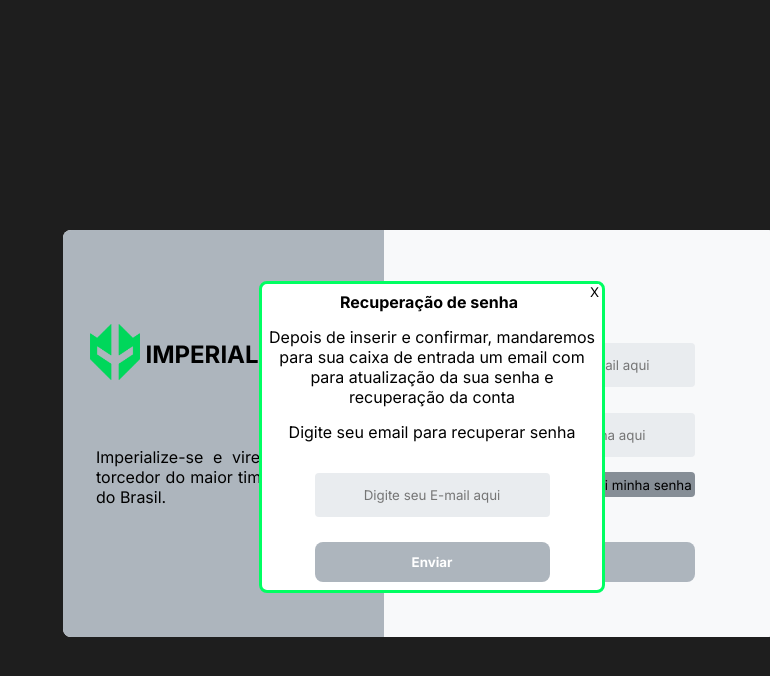
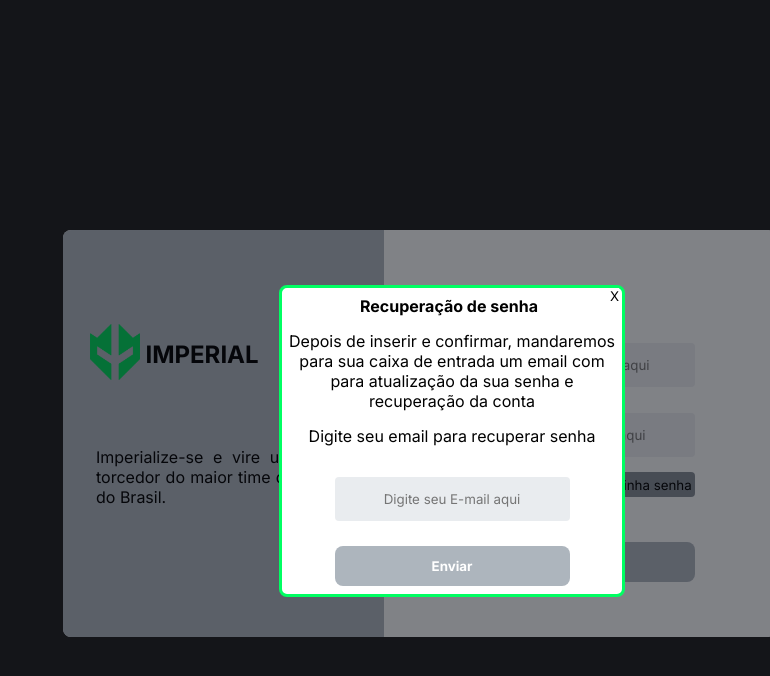
Before and after one commit to Kenzie-Academy-Brasil-Developers/m2-css-intermediario-pagina-login-cassinhosz, a plain HTML site: page index.html in a window 1280 px wide. Both pictures are taken after a click on the button "Esqueci minha senha". Shown: the whole page, without its empty margins (510-1280 px from the left). Drawn offline with Linux system fonts and the light colour scheme.

Commit message:
add background fundo

```diff
--- a/index.html
+++ b/index.html
@@ -43,7 +43,7 @@
           </div>
           </section>
     </main>
-
+        <div class="fundo">
             <div class="telaPorCima">
                 <strong> Recuperação de senha </strong>
                 <button class="xSair"> X </button>
@@ -59,11 +59,7 @@
                     Enviar
                 </button>
             </div>
-
-
-
-
-
+        </div>
 
     <script src="./pages/login/scripts/modal.js"></script>
 </body>
--- a/pages/login/index.css
+++ b/pages/login/index.css
@@ -143,6 +143,16 @@ margin: 0px 0px 0px 600px;
 text-align: center;
 }
 
+.fundo{
+    width: 100vw;
+    height: 100vh;
+    position: absolute;
+    top: 0;
+    left: 0;
+    background-color: rgb(11, 13, 20, 0.5);
+    display: none;
+}
+
 .telaPorCima
 {
 background-color: #ffffff;
@@ -153,12 +163,14 @@ border: solid rgb(0, 255, 98);
 padding: 0;
 align-items: center;
 align-content: space-around;
-display: none;
+display: flex;
 flex-wrap: wrap;
 justify-content: center;
-margin: -513px 0px 0px 769px;
+margin: 208px 0px 0px 712px;
 position: absolute;
+
 }
+
 
 .aparecerTelaPorCima
 {
--- a/pages/login/scripts/modal.js
+++ b/pages/login/scripts/modal.js
@@ -1,5 +1,5 @@
 let botao      = document.querySelector(".esqueciSenha")
-let modal      = document.querySelector(".telaPorCima")
+let fundo      = document.querySelector(".fundo")
 let fecharComX = document.querySelector(".xSair")
 let enviar     = document.querySelector(".enviar")
 
@@ -8,9 +8,9 @@ botao.addEventListener("click",function(event){
     //parar Eventos
 event.preventDefault()
 
+
 //remover class
-
-modal.classList.add("aparecerTelaPorCima")
+fundo.classList.add("aparecerTelaPorCima")
 })
 
 
@@ -22,7 +22,7 @@ event.preventDefault()
 
 //remover class
 
-modal.classList.remove("aparecerTelaPorCima")
+fundo.classList.remove("aparecerTelaPorCima")
 })
 
 
@@ -34,5 +34,5 @@ event.preventDefault()
 
 //remover class
 
-modal.classList.remove("aparecerTelaPorCima")
+fundo.classList.remove("aparecerTelaPorCima")
 })
```
Lines whose indentation alone changed are shown as unchanged.
